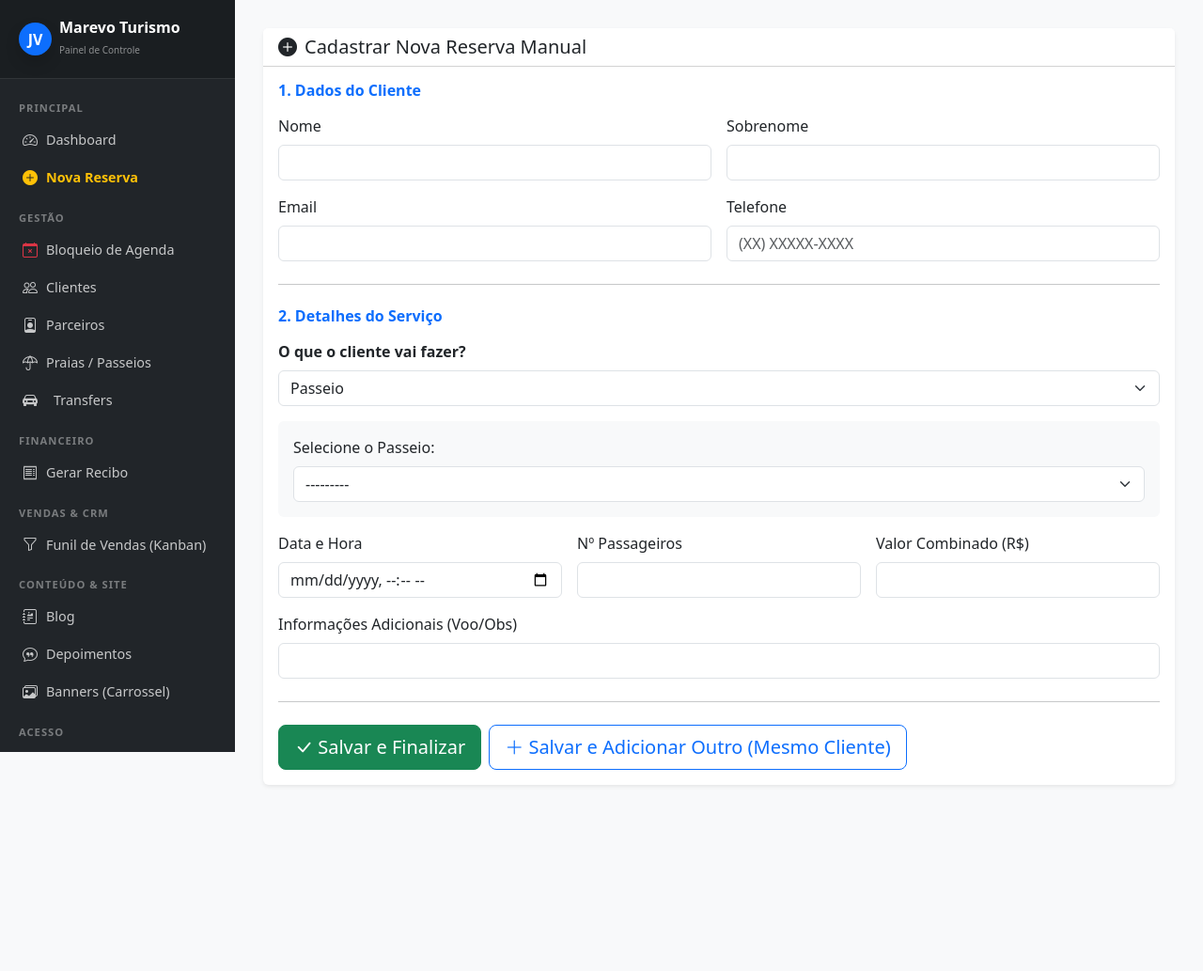
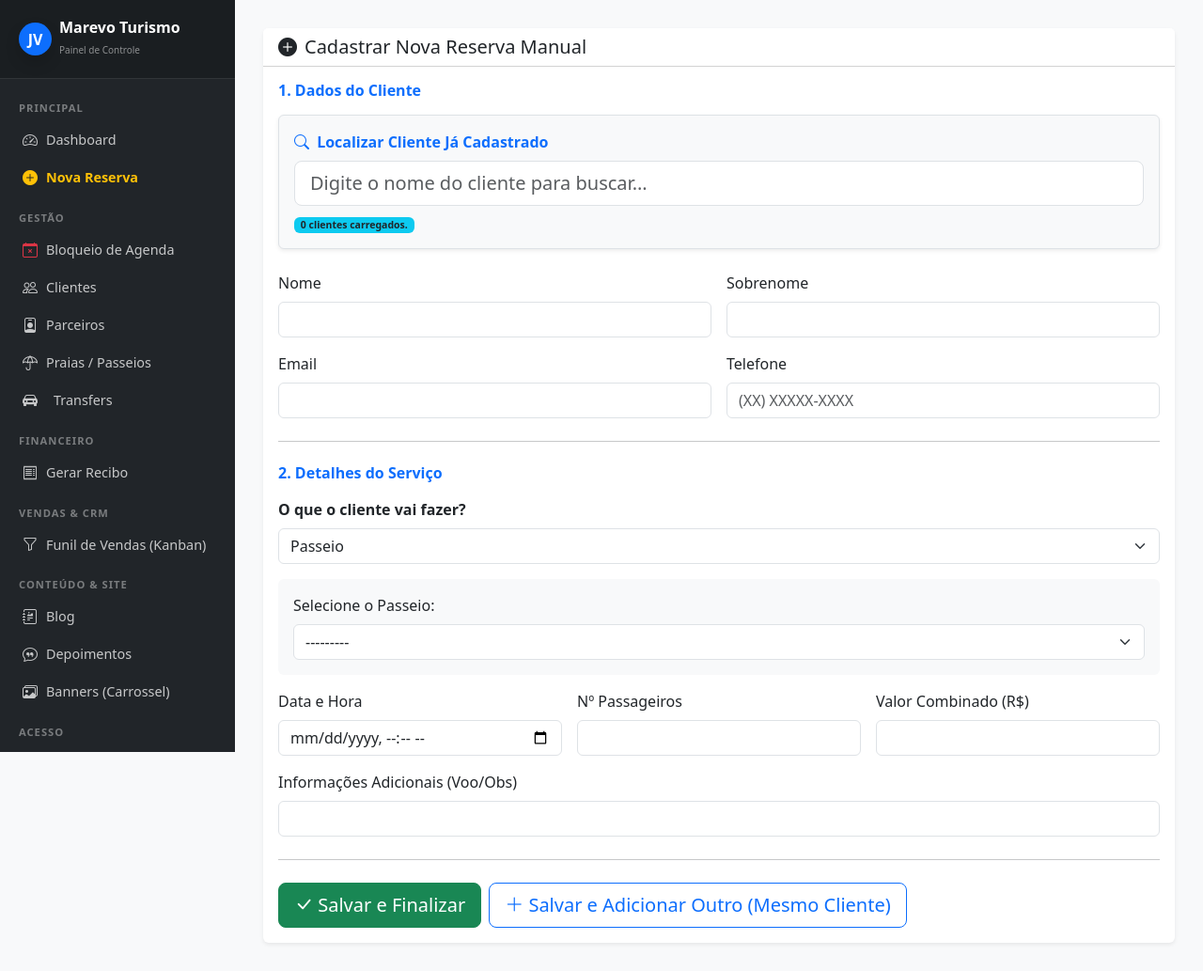
Before and after one commit to johnvictoral/maceio_tour, a Django app: page /dashboard/nova-reserva/ in a window 1280 px wide. Shown: the whole page at 94% size. Before the commit the page ends 836 px from the top, so only its background shows below. Run offline with Django 5.2, Linux system fonts and the light colour scheme; the visitor is signed in with stand-in values (Sample User, id 1); data that the repository does not hold is empty; parts of the project's set-up code (start-up, migrations or seed data) failed here and were passed over; some libraries are stand-ins or nearby versions.

Commit message:
Buscador de cliente na reserva manual e ajustes de tradução

```diff
--- a/dashboard/templates/dashboard/nova_reserva_manual.html
+++ b/dashboard/templates/dashboard/nova_reserva_manual.html
@@ -6,10 +6,27 @@
     <h5 class="mb-0"><i class="bi bi-plus-circle-fill me-2"></i>Cadastrar Nova Reserva Manual</h5>
   </div>
   <div class="card-body">
-    <form method="POST">
+    <form method="POST" id="form-reserva">
       {% csrf_token %}
 
       <h6 class="text-primary fw-bold mb-3">1. Dados do Cliente</h6>
+
+      <div class="mb-4 p-3 bg-light border rounded shadow-sm" style="border-left: 5px solid #0d6efd;">
+        <label class="form-label fw-bold text-primary">
+            <i class="bi bi-search me-1"></i> Localizar Cliente Já Cadastrado
+        </label>
+
+        <div class="position-relative">
+            <input type="text" id="buscador_cliente" class="form-control form-control-lg" autocomplete="off" placeholder="Digite o nome do cliente para buscar...">
+            <div id="resultados_busca" class="list-group position-absolute w-100 shadow-lg" style="z-index: 1000; display: none; max-height: 200px; overflow-y: auto;">
+            </div>
+        </div>
+
+        <div class="form-text mt-2">
+            <span class="badge bg-info text-dark" id="count-badge">{{ clientes|length }} clientes carregados.</span>
+        </div>
+      </div>
+
       <div class="row g-3">
         <div class="col-md-6">
             <label class="form-label">Nome</label>
@@ -91,23 +108,91 @@
 </div>
 
 <script>
+    // 1. Dados dos clientes injetados pelo Django
+    const baseClientes = [
+        {% for cliente in clientes %}
+        {
+            "nome_completo": "{{ cliente.nome|escapejs }} {{ cliente.sobrenome|escapejs }}",
+            "nome": "{{ cliente.nome|escapejs }}",
+            "sobrenome": "{{ cliente.sobrenome|escapejs }}",
+            "email": "{{ cliente.email|escapejs }}",
+            "telefone": "{{ cliente.telefone|escapejs }}"
+        }{% if not forloop.last %},{% endif %}
+        {% endfor %}
+    ];
+
+    const buscador = document.getElementById('buscador_cliente');
+    const listaResultados = document.getElementById('resultados_busca');
+
+    // 2. Lógica de busca customizada (Filtra enquanto digita)
+    buscador.addEventListener('input', function() {
+        const termo = this.value.toLowerCase();
+        listaResultados.innerHTML = '';
+
+        if (termo.length < 2) {
+            listaResultados.style.display = 'none';
+            return;
+        }
+
+        const filtrados = baseClientes.filter(c =>
+            c.nome_completo.toLowerCase().includes(termo) ||
+            c.telefone.includes(termo)
+        );
+
+        if (filtrados.length > 0) {
+            filtrados.forEach(cliente => {
+                const item = document.createElement('button');
+                item.type = 'button';
+                item.className = 'list-group-item list-group-item-action';
+                item.innerHTML = `<strong>${cliente.nome_completo}</strong> <br> <small>${cliente.telefone} | ${cliente.email}</small>`;
+
+                item.onclick = function() {
+                    preencherCampos(cliente);
+                };
+                listaResultados.appendChild(item);
+            });
+            listaResultados.style.display = 'block';
+        } else {
+            listaResultados.style.display = 'none';
+        }
+    });
+
+    // 3. Função para preencher os campos
+    function preencherCampos(cliente) {
+        document.getElementById('id_nome_cliente').value = cliente.nome;
+        document.getElementById('id_sobrenome_cliente').value = cliente.sobrenome;
+        document.getElementById('id_email_cliente').value = cliente.email;
+        document.getElementById('id_telefone_cliente').value = cliente.telefone;
+
+        buscador.value = cliente.nome_completo;
+        listaResultados.style.display = 'none';
+        buscador.classList.add('is-valid');
+    }
+
+    // Fechar lista ao clicar fora
+    document.addEventListener('click', function(e) {
+        if (e.target !== buscador) {
+            listaResultados.style.display = 'none';
+        }
+    });
+
+    // Função original de alternar campos
     function toggleCampos() {
-        var tipo = document.getElementById('id_tipo_servico').value;
-        var blocoPasseio = document.getElementById('bloco-passeio');
-        var blocoTransfer = document.getElementById('bloco-transfer');
+        const tipoField = document.getElementById('id_tipo_servico');
+        const blocoPasseio = document.getElementById('bloco-passeio');
+        const blocoTransfer = document.getElementById('bloco-transfer');
 
-        if (tipo === 'passeio') {
-            blocoPasseio.style.display = 'block';
-            blocoTransfer.style.display = 'none';
-        } else {
-            blocoPasseio.style.display = 'none';
-            blocoTransfer.style.display = 'block';
+        if (tipoField && blocoPasseio && blocoTransfer) {
+            const tipo = tipoField.value;
+            blocoPasseio.style.display = (tipo === 'passeio') ? 'block' : 'none';
+            blocoTransfer.style.display = (tipo === 'transfer') ? 'block' : 'none';
         }
     }
 
-    // Roda a função ao carregar a página para garantir o estado correto
     document.addEventListener('DOMContentLoaded', function() {
         toggleCampos();
+        const tipoSelect = document.getElementById('id_tipo_servico');
+        if (tipoSelect) tipoSelect.addEventListener('change', toggleCampos);
     });
 </script>
 {% endblock %}
--- a/dashboard/views.py
+++ b/dashboard/views.py
@@ -485,7 +485,11 @@
     # TRAVA DE SEGURANÇA: Se não for administrador, manda para o painel dele
     if not request.user.is_staff:
         return redirect('painel_parceiro')
-    # Verifica se já temos dados de cliente pré-carregados
+
+    # --- NOVA LINHA: Busca todos os clientes para o buscador do HTML ---
+    todos_clientes = Cliente.objects.all()
+
+    # Verifica se já temos dados de cliente pré-carregados (via URL)
     initial_data = {}
     if 'cliente_id' in request.GET:
         cliente_pre = get_object_or_404(Cliente, id=request.GET.get('cliente_id'))
@@ -501,30 +505,25 @@
         if form.is_valid():
             dados = form.cleaned_data
 
-            # --- CORREÇÃO DO ERRO MULTIPLE OBJECTS ---
+            # --- SUA LÓGICA DE CLIENTE (MANTIDA) ---
             email_cliente = dados['email_cliente']
-
-            # 1. Tenta buscar TODOS os clientes com esse email
             clientes_encontrados = Cliente.objects.filter(email=email_cliente)
 
             if clientes_encontrados.exists():
-                # Se achou 1 ou 13, pega o PRIMEIRO da lista e atualiza
                 cliente_obj = clientes_encontrados.first()
                 cliente_obj.nome = dados['nome_cliente']
                 cliente_obj.sobrenome = dados['sobrenome_cliente']
                 cliente_obj.telefone = dados['telefone_cliente']
                 cliente_obj.save()
             else:
-                # Se não achou ninguém, cria um novo
                 cliente_obj = Cliente.objects.create(
                     email=email_cliente,
                     nome=dados['nome_cliente'],
                     sobrenome=dados['sobrenome_cliente'],
                     telefone=dados['telefone_cliente']
                 )
-            # ------------------------------------------
 
-            # 2. Cria a Reserva (Isso continua igual)
+            # --- SUA LÓGICA DE RESERVA (MANTIDA) ---
             nova_reserva = Reserva(
                 cliente=cliente_obj,
                 tipo=dados['tipo_servico'],
@@ -544,19 +543,18 @@
 
             nova_reserva.save()
 
-            # 3. Dispara o E-mail com Voucher (Já que a reserva nasce confirmada)
-            # Se você quiser que envie e-mail ao criar manualmente, descomente a linha abaixo:
-            # disparar_email_confirmacao(request, nova_reserva)
-
             if 'salvar_adicionar' in request.POST:
                 return redirect(f"{reverse('nova_reserva_manual')}?cliente_id={cliente_obj.id}")
             else:
                 return redirect('painel')
-
     else:
         form = ReservaManualForm(initial=initial_data)
 
-    return render(request, 'dashboard/nova_reserva_manual.html', {'form': form})
+    # --- RENDER COM O DICIONÁRIO COMPLETO ---
+    return render(request, 'dashboard/nova_reserva_manual.html', {
+        'form': form,
+        'clientes': todos_clientes  # Isso aqui permite o buscador no HTML funcionar
+    })
 
 @login_required
 def lista_praias(request):
```
